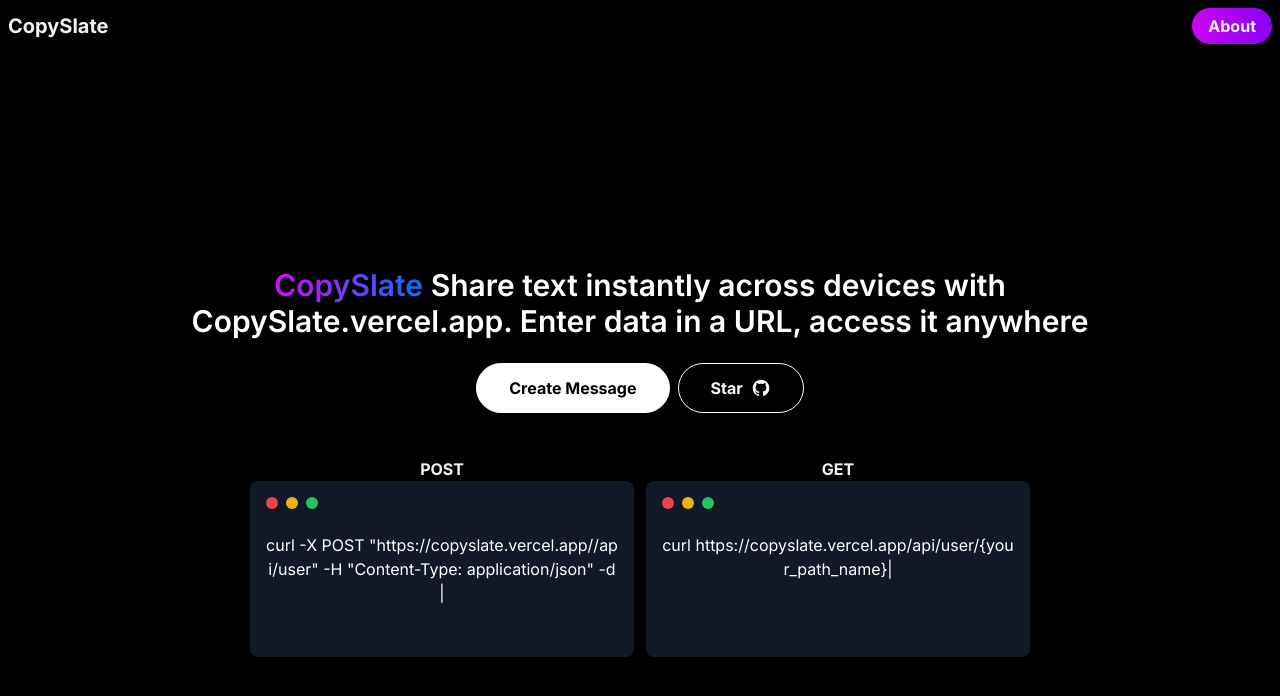
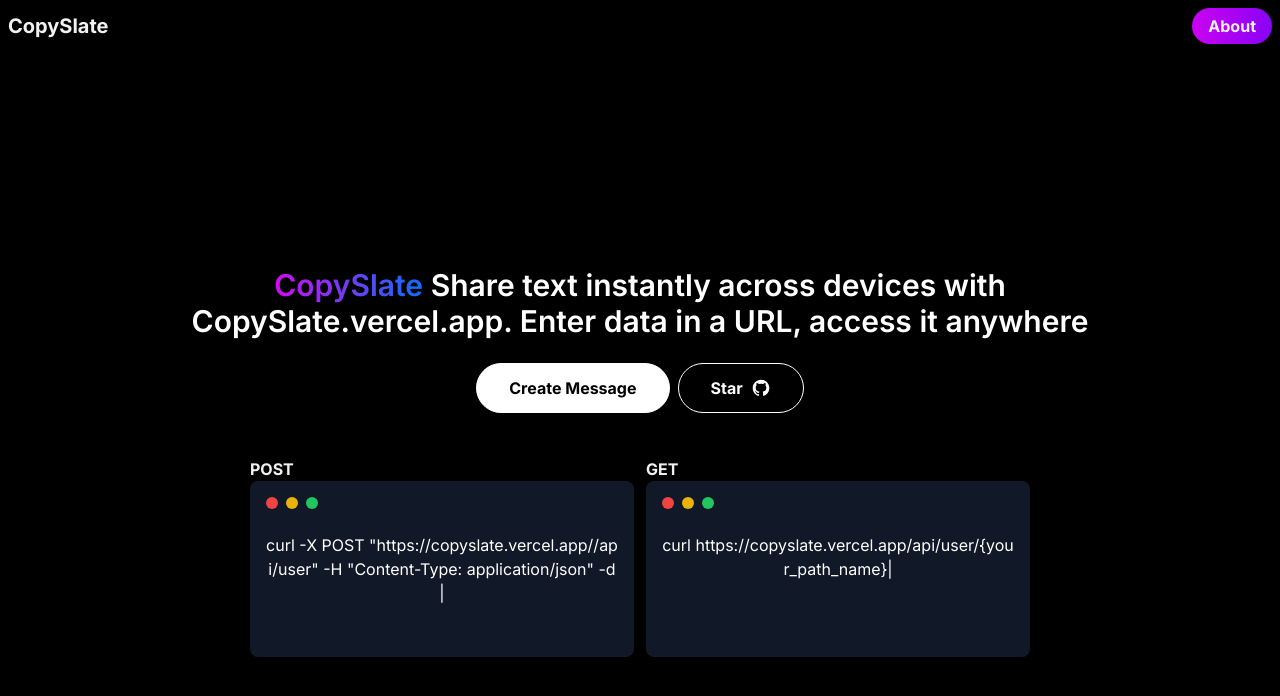
Before and after one commit to adarshswaminath/CopySlate, a Next.js app: page / in a window 1280 px wide. Shown: the top 696 px of the page. Built offline with nearby package versions, Linux system fonts and the light colour scheme.

Commit message:
home page update #1

```diff
--- a/app/page.jsx
+++ b/app/page.jsx
@@ -57,7 +57,7 @@
 
               {/* // GET */}
               <div className="flex-col items-center">
-                <h3 className="font-bold">POST</h3>
+                <h3 className="font-bold text-left">POST</h3>
                 <Terminal
                   message={`curl -X POST "https://copyslate.vercel.app//api/user" -H "Content-Type: application/json" -d '{
                     "message": "your message",
@@ -71,7 +71,7 @@
 
               {/* // POST */}
               <div className="flex-col items-center">
-                <h3 className="font-bold">GET</h3>
+                <h3 className="font-bold text-left">GET</h3>
                 <Terminal message={`curl https://copyslate.vercel.app/api/user/{your_path_name}`} />
               </div>
 
```
